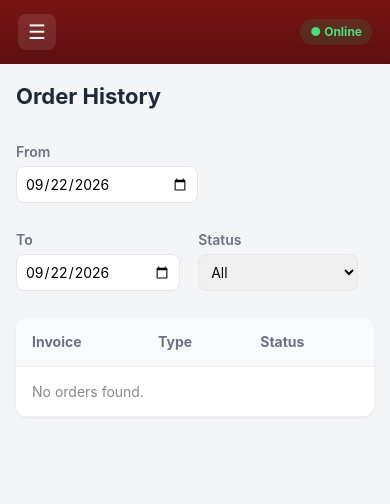
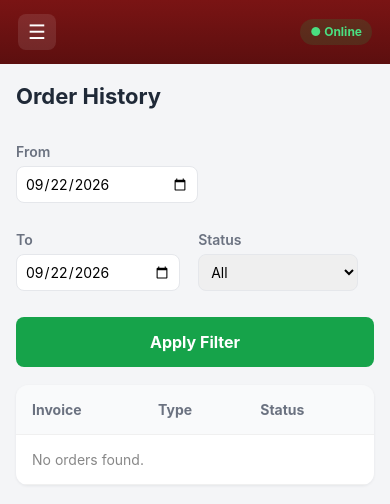
Before and after one commit to sheheryar72/POS, a Django app: page /history/ in a window 390 px wide. Shown: the top 504 px of the page. Run offline with Django 5.2, Linux system fonts and the light colour scheme; the visitor is signed in with stand-in values (Sample User, id 1); data that the repository does not hold is empty.

Commit message:
Add explicit Apply Filter button to Dashboard/History, fix local-date bug
Filters previously reloaded on every change/keystroke, which was fiddly
on mobile; both screens now only refetch when Apply Filter is pressed.
Also fixes History defaulting to the wrong day near midnight local time
(toISOString() is UTC, but the server filters by Asia/Karachi date).

Co-Authored-By: Claude Sonnet 5 <noreply@anthropic.com>

```diff
--- a/orders/templates/orders/dashboard.html
+++ b/orders/templates/orders/dashboard.html
@@ -5,13 +5,14 @@
 <div class="history-header">
     <h2 id="dashboard-title">Today's Summary</h2>
     <div class="history-filters">
-        <label>Period
+        <label>Filter type
             <select id="filter-period">
                 <option value="today">Today</option>
                 <option value="month">This Month</option>
                 <option value="all">All Time</option>
             </select>
         </label>
+        <button type="button" id="apply-period-btn" class="primary-btn">Apply Filter</button>
     </div>
 </div>
 <div class="stat-cards">
--- a/orders/templates/orders/history.html
+++ b/orders/templates/orders/history.html
@@ -16,6 +16,7 @@
                 <option value="cancelled">Cancelled</option>
             </select>
         </label>
+        <button type="button" id="apply-filters-btn" class="primary-btn">Apply Filter</button>
     </div>
 </div>
 <div id="history-offline-note" class="offline-mode-notice" style="display:none">
--- a/static/js/dashboard.js
+++ b/static/js/dashboard.js
@@ -19,7 +19,7 @@ $(function () {
         });
     }
 
-    $('#filter-period').on('change', loadSummary);
+    $('#apply-period-btn').on('click', loadSummary);
 
     loadSummary();
     setInterval(loadSummary, 20000);
--- a/static/js/history.js
+++ b/static/js/history.js
@@ -5,7 +5,16 @@ $(function () {
         return $.ajax(opts);
     }
 
-    var today = new Date().toISOString().slice(0, 10);
+    // NOT toISOString() — that's UTC, and the server filters by local
+    // (Asia/Karachi) date, so near midnight UTC-based slicing picks the
+    // wrong day and the default range silently misses today's orders.
+    function localToday() {
+        var d = new Date();
+        var month = String(d.getMonth() + 1).padStart(2, '0');
+        var day = String(d.getDate()).padStart(2, '0');
+        return d.getFullYear() + '-' + month + '-' + day;
+    }
+    var today = localToday();
     $('#filter-start').val(today);
     $('#filter-end').val(today);
 
@@ -116,7 +125,7 @@ $(function () {
         $('#order-detail-modal').hide();
     });
 
-    $('#filter-start, #filter-end, #filter-status').on('change', loadHistory);
+    $('#apply-filters-btn').on('click', loadHistory);
 
     window.addEventListener('online', loadHistory);
     window.addEventListener('offline', loadHistory);
--- a/static/js/sw.js
+++ b/static/js/sw.js
@@ -25,7 +25,7 @@
  *                       the service worker does not try to fake these responses.
  */
 
-const CACHE_VERSION = 'pos-v5';
+const CACHE_VERSION = 'pos-v6';
 const STATIC_CACHE = `${CACHE_VERSION}-static`;
 const MASTER_CACHE = `${CACHE_VERSION}-master`;
 
```
